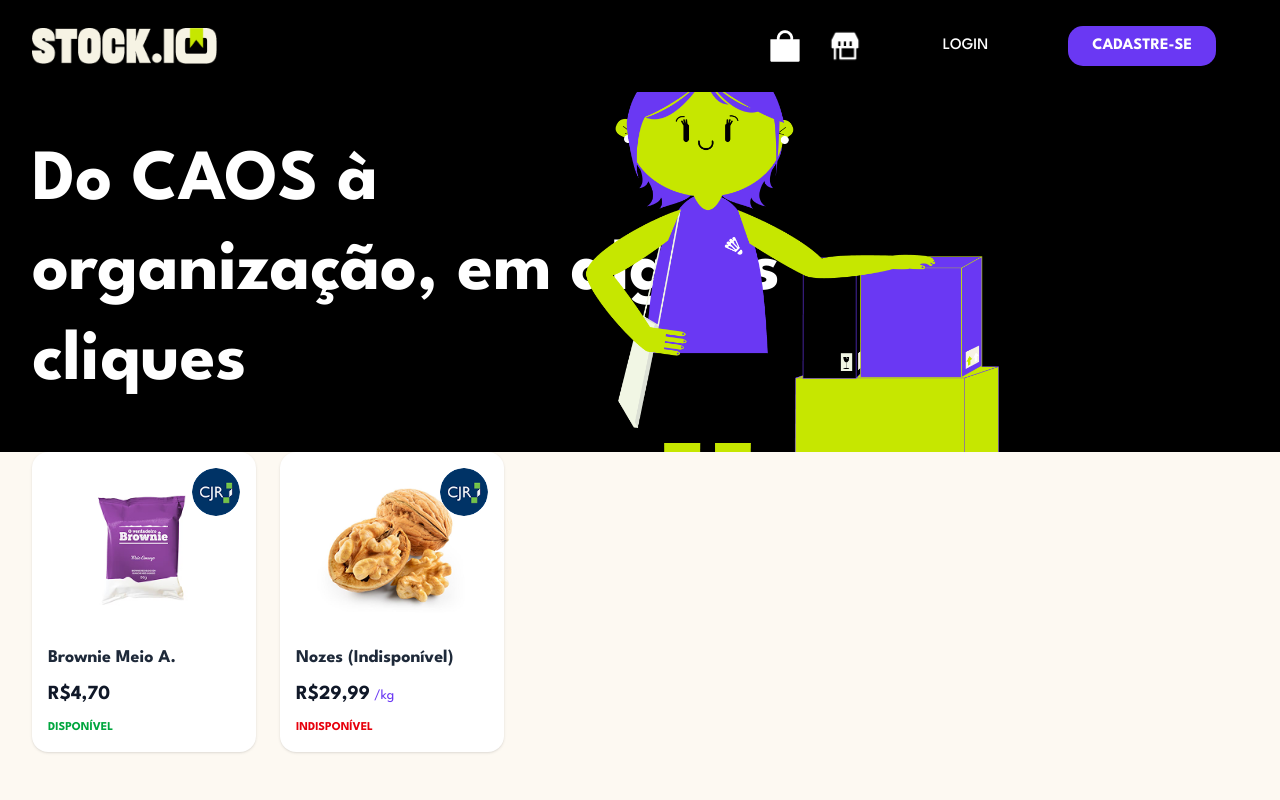
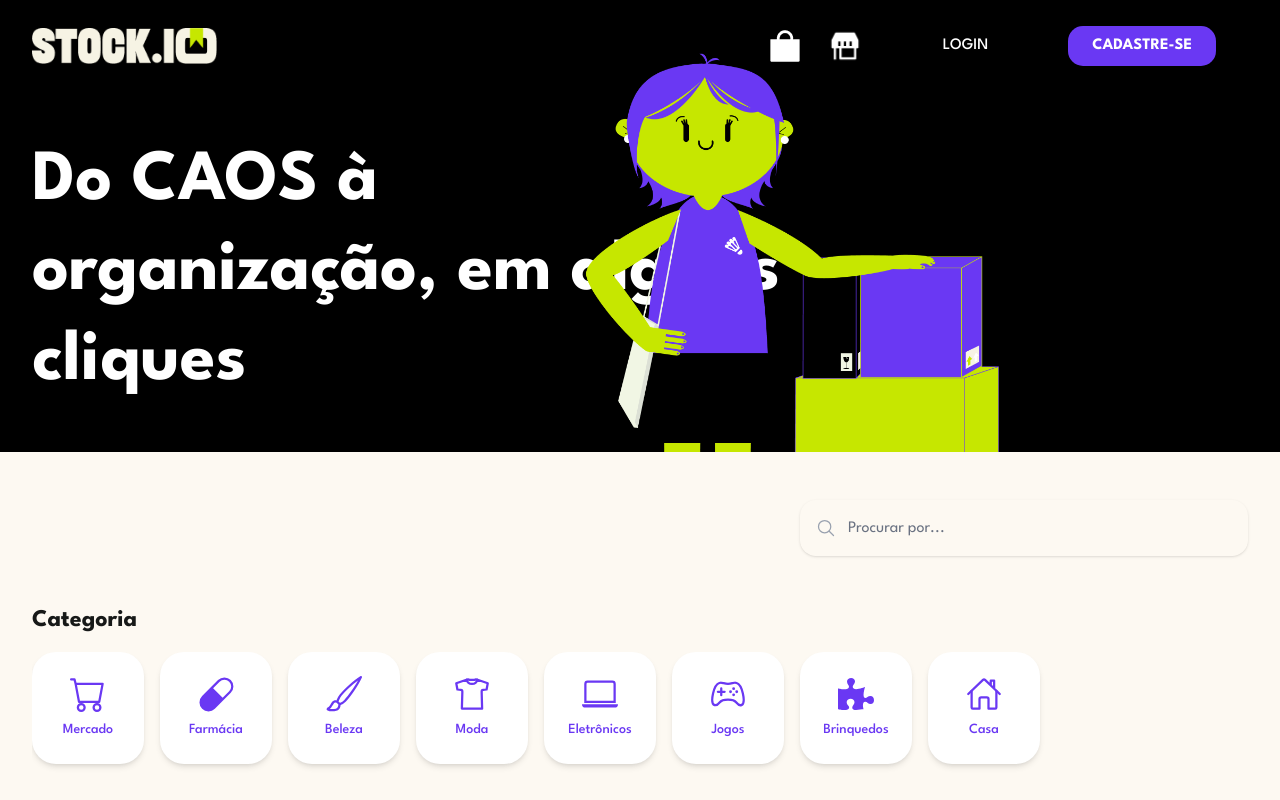
Before and after one commit to EDA2-Busca/Stock.io-EDA2-front, a Next.js app in the folder gorgonas-frontend/: page / in a window 1280 px wide. Shown: the top 800 px of the page. Built offline with nearby package versions, Linux system fonts and the light colour scheme.

Commit message:
feat: implementar cards de categoria e seção na home

```diff
--- a/gorgonas-frontend/src/app/page.tsx
+++ b/gorgonas-frontend/src/app/page.tsx
@@ -1,72 +1,80 @@
-import { Navbar } from '../components/Navbar';
-import { ProductCard } from '../components/ProductCard';
+import { Navbar } from '@/components/Navbar';
+import { ProductCard } from '@/components/ProductCard';
+
+import SearchBar from '@/components/ui/SearchBar';
+import CategoryList from '@/components/CategoryList';
 
 export default function HomePage() {
   return (
-    <main className="bg-[#FDF9F2] min-h-screen"> {/* Usando classe personalizada */}
+    <main className="bg-[#FDF9F2] min-h-screen">
+      {/* --- Seção Hero e Navbar (Agrupadas) --- */}
+      <header className="w-full bg-black relative overflow-hidden -mt-px pt-px">
+        <div aria-hidden className="absolute inset-x-0 -top-px h-px bg-black" />
         <Navbar />
 
-      {/* --- Seção Hero (Retângulo Preto) --- */}
-      <section className="w-full bg-black h-[45vh] flex items-center relative overflow-hidden">
-
-        {/* Removi justify-between para permitir que o texto se aproxime mais da imagem */}
+        {/* --- Seção Hero (Conteúdo) --- */}
+        <section className="w-full h-[45vh] flex items-center">
           <div className="w-full max-w-7xl mx-auto px-8 flex items-center h-full">
-
-          {/* 1. Conteúdo de Texto */}
-          {/* max-w-md (reduzido de max-w-lg) para aproximar da imagem.
-              text-7xl (aumentado de text-6xl) para reduzir as quebras de linha.
-          */}
             <div className="text-white max-w-3xl">
               <h1 className="text-7xl font-bold leading-tight">
                 Do CAOS à organização, em alguns cliques
               </h1>
             </div>
-
-          {/* 2. Ilustração */}
-          {/* Mantive as classes da imagem como você as forneceu */}
             <div className="absolute bottom-0 right-8 w-235 h-150 -mb-50">
               <img
-              src="/Group 30.png" // Use o caminho correto para sua imagem
+                src="/Group 30.png"
                 alt="Ilustração de uma pessoa organizando caixas"
-              className="w-full h-full object-contain" // Tailwind CSS para preencher o div
+                className="w-full h-full object-contain"
               />
             </div>
           </div>
         </section>
+      </header>
 
+      {/* --- Container Principal (para todo o conteúdo abaixo do Hero) --- */}
+      <div className="max-w-7xl mx-auto px-8">
+        {/* --- Seção de Pesquisa (NOVA) --- */}
+        <section className="py-6">
+          <SearchBar className="max-w-md ml-auto" />
+        </section>
 
+        {/* --- Seção de Categorias (NOVA) --- */}
+        <section className="pb-6">
+          <CategoryList />
+        </section>
+
+        {/* --- Seção de Produtos (Existente) --- */}
         <section className="pb-12">
-        <div className="max-w-7xl mx-auto px-8">
-          {/* A grade ainda está aqui, mas com um item só */}
+          <div className="flex justify-between items-center mb-4">
+            <h2 className="text-2xl font-bold text-[#171918]">Produtos</h2>
+            <a href="/produtos" className="text-sm text-[#6A38F3] hover:underline">
+              ver mais
+            </a>
+          </div>
 
           <div className="grid grid-cols-1 sm:grid-cols-2 md:grid-cols-3 lg:grid-cols-5 gap-6">
-            <a href="/produto">
+            <a href="/produto" className="block">
               <ProductCard
                 name="Brownie Meio A."
                 price="4,70"
                 isAvailable={true}
-              imageUrl="/brownie.png" // Use um caminho de imagem válido ou placeholder
-              badgeUrl="/logo-cjr.png"       // Use um caminho de imagem válido ou placeholder
-              // unit não foi passado, então não vai aparecer
+                imageUrl="/brownie.png"
+                badgeUrl="/logo-cjr.png"
               />
             </a>
-            <a href="/produto">
-            {/* Você pode adicionar um segundo card aqui para ver o espaçamento */}
+            <a href="/produto" className="block">
               <ProductCard
                 name="Nozes (Indisponível)"
                 price="29,99"
                 unit="kg"
-              isAvailable={false} // Testando o indisponível
-              imageUrl="/nozes.png" // Use um caminho de imagem válido ou placeholder
+                isAvailable={false}
+                imageUrl="/nozes.png"
                 badgeUrl="/logo-cjr.png"
               />
             </a>
           </div>
-
+        </section>
       </div>
-
-      </section>
-
     </main>
   );
 }
--- /dev/null
+++ b/gorgonas-frontend/src/components/CategoryList.tsx
@@ -0,0 +1,50 @@
+'use client';
+import React from 'react';
+import CategoryCard from './ui/CategoryCard';
+
+// Importando ícones do 'react-icons'
+import {
+  BsCart,
+  BsCapsule,
+  BsBrush,
+  BsLaptop
+} from 'react-icons/bs';
+import {
+  IoShirtOutline,
+  IoGameControllerOutline,
+  IoHomeOutline
+} from 'react-icons/io5';
+import { FaPuzzlePiece } from 'react-icons/fa';
+
+// Dados das categorias
+const categories = [
+  { label: 'Mercado', icon: <BsCart />, href: '/categoria/mercado' },
+  { label: 'Farmácia', icon: <BsCapsule />, href: '/categoria/farmacia' },
+  { label: 'Beleza', icon: <BsBrush />, href: '/categoria/beleza' },
+  { label: 'Moda', icon: <IoShirtOutline />, href: '/categoria/moda' },
+  { label: 'Eletrônicos', icon: <BsLaptop />, href: '/categoria/eletronicos' },
+  { label: 'Jogos', icon: <IoGameControllerOutline />, href: '/categoria/jogos' },
+  { label: 'Brinquedos', icon: <FaPuzzlePiece />, href: '/categoria/brinquedos' },
+  { label: 'Casa', icon: <IoHomeOutline />, href: '/categoria/casa' },
+];
+
+export default function CategoryList() {
+  return (
+    <section className="w-full">
+      <h2 className="text-2xl font-bold text-[#171918] mb-4">
+        Categoria
+      </h2>
+
+      <div className="flex space-x-4 overflow-x-auto pb-4">
+        {categories.map((category) => (
+          <CategoryCard
+            key={category.label}
+            label={category.label}
+            icon={category.icon}
+            href={category.href}
+          />
+        ))}
+      </div>
+    </section>
+  );
+}
--- a/gorgonas-frontend/src/components/Navbar.tsx
+++ b/gorgonas-frontend/src/components/Navbar.tsx
@@ -4,7 +4,7 @@ export function Navbar() {
   return (
     <nav className=" w-full h-23 bg-black flex items-center justify-between px-8">
 
-      {/* --- Logo --- */}
+  {/* --- Logo --- */}
       <a href="/">
         <div className="flex items-center">
           <img
@@ -106,7 +106,6 @@ export function Navbar() {
           </>
 
         )}
-        {/* */}
     </nav>
   );
 }
--- /dev/null
+++ b/gorgonas-frontend/src/components/ui/CategoryCard.tsx
@@ -0,0 +1,24 @@
+'use client';
+import React from 'react';
+
+type CategoryCardProps = {
+  icon: React.ReactNode;
+  label: string;
+  href: string;
+};
+
+export default function CategoryCard({ icon, label, href }: CategoryCardProps) {
+  return (
+    <a
+      href={href}
+      className="flex flex-col items-center justify-center w-28 h-28 bg-white rounded-3xl shadow-md hover:shadow-lg transition-shadow cursor-pointer shrink-0"
+    >
+      <div className="text-4xl text-[#6A38F3]">
+        {icon}
+      </div>
+      <span className="mt-2 text-sm font-medium text-[#6A38F3]">
+        {label}
+      </span>
+    </a>
+  );
+}
--- /dev/null
+++ b/gorgonas-frontend/src/components/ui/SearchBar.tsx
@@ -0,0 +1,27 @@
+'use client';
+import React from 'react';
+import { IoSearchOutline } from 'react-icons/io5';
+
+type SearchBarProps = {
+  className?: string; // permite controlar largura/posicionamento externamente
+  placeholder?: string;
+};
+
+export default function SearchBar({ className, placeholder }: SearchBarProps) {
+  return (
+    // wrapper sem mx-auto para permitir alinhamento à esquerda por padrão
+    <div className={`w-full my-6 ${className ?? 'max-w-md'}`}>
+      <div className="relative">
+        <div className="absolute inset-y-0 left-0 pl-4 flex items-center pointer-events-none">
+          <IoSearchOutline className="text-gray-400" size={20} />
+        </div>
+
+        <input
+          type="text"
+          placeholder={placeholder ?? 'Procurar por...'}
+          className="w-full h-14 pl-12 pr-4 py-2 rounded-2xl border-none shadow-sm focus:ring-2 focus:ring-[#6A38F3]/50 focus:outline-none placeholder-gray-500 text-gray-900"
+        />
+      </div>
+    </div>
+  );
+}
```
Lines whose indentation alone changed are shown as unchanged.
